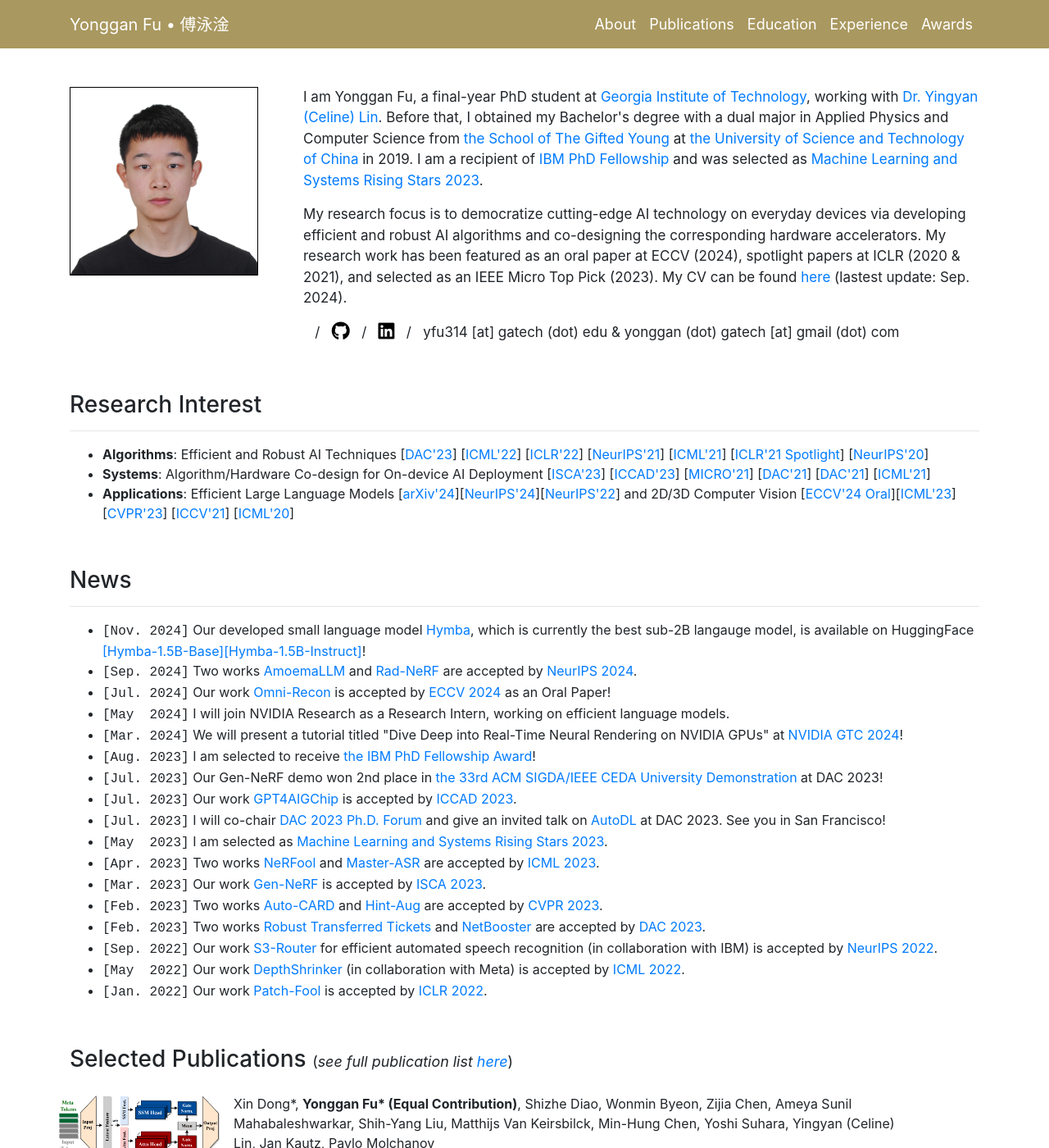
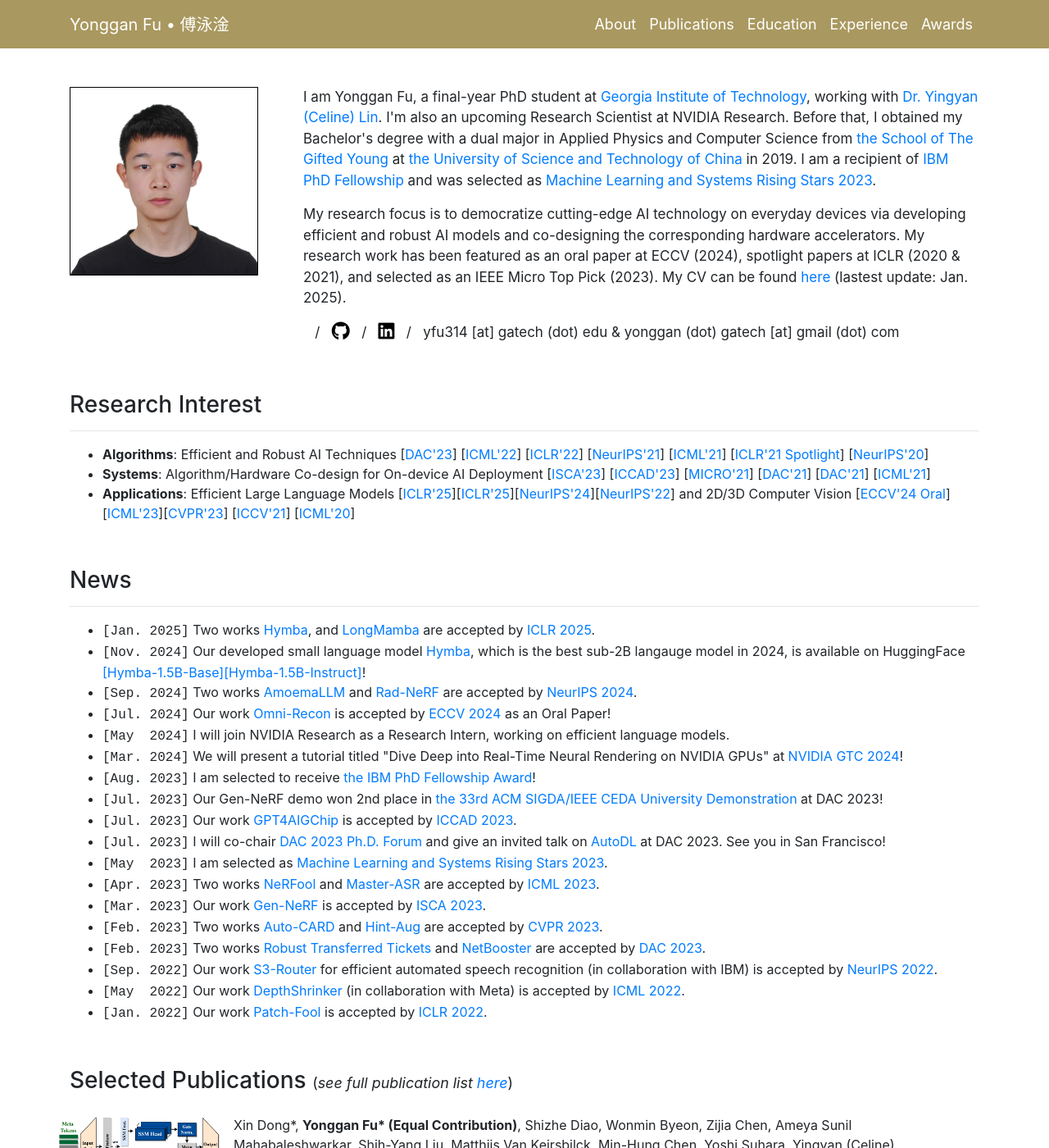
Before and after one commit to tilmto/tilmto.github.io, a Jekyll site: the page built from docs/index.markdown, in a window 1280 px wide and 1400 px high. Shown: the whole window at 82% size. Built offline with Jekyll 4.4.1, drawn with Linux system fonts in a browser that asks for light colours; nearby versions of some CDN libraries; a style sheet for code colours, icons or effects is not loaded; some of the changed text lies outside the part shown.

Commit message:
add hymba and longmamba info

```diff
--- a/docs/_layouts/index.html
+++ b/docs/_layouts/index.html
@@ -90,13 +90,13 @@
 
 			<div class="col-md-9">
 			<br>
-			<p>I am Yonggan Fu, a final-year PhD student at <a href="https://www.gatech.edu/" target="_blank">Georgia Institute of Technology</a>, working with <a href="https://eiclab.scs.gatech.edu/pages/team.html" target='_blank'>Dr. Yingyan (Celine) Lin</a>.
+			<p>I am Yonggan Fu, a final-year PhD student at <a href="https://www.gatech.edu/" target="_blank">Georgia Institute of Technology</a>, working with <a href="https://eiclab.scs.gatech.edu/pages/team.html" target='_blank'>Dr. Yingyan (Celine) Lin</a>. I'm also an upcoming Research Scientist at NVIDIA Research.
 				Before that,  I obtained my Bachelor's degree with a dual major in Applied Physics and Computer Science from <a href="https://en.scgy.ustc.edu.cn/" target="_blank">the School of The Gifted Young</a> at <a href="https://en.ustc.edu.cn/" target="_blank">the University of Science and Technology of China</a> in 2019.
 				I am a recipient of <a href="https://research.ibm.com/university/awards/fellowships.html" target="_blank">IBM PhD Fellowship</a> and was selected as <a href="https://mlcommons.org/en/rising-stars-2023/" target="_blank">Machine Learning and Systems Rising Stars 2023</a>.
 			</p>
 
-			<p>My research focus is to democratize cutting-edge AI technology on everyday devices via developing efficient and robust AI algorithms and co-designing the corresponding hardware accelerators. My research work has been featured as an oral paper at ECCV (2024), spotlight papers at ICLR (2020 & 2021), and selected as an IEEE Micro Top Pick (2023).
-      My CV can be found <a href="https://drive.google.com/file/d/1MiP9LkV0IwQguxkLsZVbRbV7-6kBmm4O/view?usp=sharing" target="_blank">here</a> (lastest update: Sep. 2024).
+			<p>My research focus is to democratize cutting-edge AI technology on everyday devices via developing efficient and robust AI models and co-designing the corresponding hardware accelerators. My research work has been featured as an oral paper at ECCV (2024), spotlight papers at ICLR (2020 & 2021), and selected as an IEEE Micro Top Pick (2023).
+      My CV can be found <a href="https://drive.google.com/file/d/14H1LVzRfl7ckm2t7lUiXdUkey1rgdkZ8/view?usp=sharing" target="_blank">here</a> (lastest update: Jan. 2025).
 			</p>
 
 
@@ -136,7 +136,7 @@
         [<a href="http://proceedings.mlr.press/v139/fu21d/fu21d.pdf" target="_blank">ICML'21</a>]
 			</li>
 			<li>
-				<b>Applications</b>: Efficient Large Language Models [<a href="https://arxiv.org/pdf/2411.13676" target="_blank">arXiv'24</a>][<a href="" target="_blank">NeurIPS'24</a>][<a href="https://proceedings.neurips.cc/paper_files/paper/2022/file/83d349b6eb8125588b5f091e2d47525c-Paper-Conference.pdf" target="_blank">NeurIPS'22</a>] and 2D/3D Computer Vision [<a href="https://arxiv.org/pdf/2403.11131" target="_blank">ECCV'24 Oral</a>][<a href="https://arxiv.org/pdf/2306.06359.pdf" target="_blank">ICML'23</a>][<a href="https://arxiv.org/pdf/2304.11835.pdf" target="_blank">CVPR'23</a>]
+				<b>Applications</b>: Efficient Large Language Models [<a href="https://arxiv.org/pdf/2411.13676" target="_blank">ICLR'25</a>][<a href="https://openreview.net/pdf?id=fMbLszVO1H" target="_blank">ICLR'25</a>][<a href="https://openreview.net/pdf?id=G0yxFmP87g" target="_blank">NeurIPS'24</a>][<a href="https://proceedings.neurips.cc/paper_files/paper/2022/file/83d349b6eb8125588b5f091e2d47525c-Paper-Conference.pdf" target="_blank">NeurIPS'22</a>] and 2D/3D Computer Vision [<a href="https://arxiv.org/pdf/2403.11131" target="_blank">ECCV'24 Oral</a>][<a href="https://arxiv.org/pdf/2306.06359.pdf" target="_blank">ICML'23</a>][<a href="https://arxiv.org/pdf/2304.11835.pdf" target="_blank">CVPR'23</a>]
         [<a href="https://openaccess.thecvf.com/content/ICCV2021/papers/Fu_SACoD_Sensor_Algorithm_Co-Design_Towards_Efficient_CNN-Powered_Intelligent_PhlatCam_ICCV_2021_paper.pdf" target="_blank">ICCV'21</a>]
         [<a href="http://proceedings.mlr.press/v119/fu20b/fu20b.pdf" target="_blank">ICML'20</a>]
 			</li>
@@ -149,7 +149,10 @@
 		<h3 id="News" style="padding-top: 70px; margin-top: -80px;">News</h3><hr>
 		<ul>
 			<li>
-				<tt>[Nov. 2024]</tt> Our developed small language model <a href="https://arxiv.org/pdf/2411.13676" target="_blank">Hymba</a>, which is currently the best sub-2B langauge model, is available on HuggingFace <a href="https://huggingface.co/nvidia/Hymba-1.5B-Base" target="_blank">[Hymba-1.5B-Base]</a><a href="https://huggingface.co/nvidia/Hymba-1.5B-Instruct" target="_blank">[Hymba-1.5B-Instruct]</a>!
+				<tt>[Jan. 2025]</tt> Two works <a href="https://arxiv.org/pdf/2411.13676" target="_blank">Hymba</a>, and <a href="https://openreview.net/pdf?id=fMbLszVO1H" target="_blank">LongMamba</a> are accepted by <a href="https://iclr.cc/" target="_blank">ICLR 2025</a>.
+			</li>
+			<li>
+				<tt>[Nov. 2024]</tt> Our developed small language model <a href="https://arxiv.org/pdf/2411.13676" target="_blank">Hymba</a>, which is the best sub-2B langauge model in 2024, is available on HuggingFace <a href="https://huggingface.co/nvidia/Hymba-1.5B-Base" target="_blank">[Hymba-1.5B-Base]</a><a href="https://huggingface.co/nvidia/Hymba-1.5B-Instruct" target="_blank">[Hymba-1.5B-Instruct]</a>!
 			</li>
 			<li>
 				<tt>[Sep. 2024]</tt> Two works <a href="https://openreview.net/pdf?id=G0yxFmP87g" target="_blank">AmoemaLLM</a> and <a href="https://openreview.net/pdf?id=nBrnfYeKf9" target="_blank">Rad-NeRF</a> are accepted by <a href="https://neurips.cc/" target="_blank">NeurIPS 2024</a>.
@@ -208,7 +211,7 @@
 	<div class="container">
 		<h3 id="Publications" style="padding-top: 70px; margin-top: -80px;">
 			Selected Publications
-			<small><small> (<i>see full publication list <a href="https://drive.google.com/file/d/1MiP9LkV0IwQguxkLsZVbRbV7-6kBmm4O/view?usp=sharing" target='_blank'>here</a></i>)
+			<small><small> (<i>see full publication list <a href="https://drive.google.com/file/d/14H1LVzRfl7ckm2t7lUiXdUkey1rgdkZ8/view?usp=sharing" target='_blank'>here</a></i>)
 			</small></small><br>
 			<!-- <small><small>
 			(<a href="" id="select0" onclick="showPubs(0); return false;">show selected</a> /
@@ -239,10 +242,24 @@
 				<div class="col-md-9">
 					Xin Dong*, <b>Yonggan Fu* (Equal Contribution)</b>, Shizhe Diao, Wonmin Byeon, Zijia Chen, Ameya Sunil Mahabaleshwarkar, Shih-Yang Liu, Matthijs Van Keirsbilck, Min-Hung Chen, Yoshi Suhara, Yingyan (Celine) Lin, Jan Kautz, Pavlo Molchanov
 				<br>
-				<b><font color="black">Hymba: A Hybrid-head Architecture for Small Language Models </font></b><br>
-				<b><a href="https://arxiv.org/pdf/2411.13676" target="_blank">arXiv Preprint</a></b>
+				<b><font color="black">Hymba: A Hybrid-head Architecture for Small Language Models</font></b><br>
+				<b><a href="https://iclr.cc/" target="_blank">ICLR 2025</a></b>
 				<small><a href="https://arxiv.org/pdf/2411.13676" target="_blank">[Paper]</a></small>
 				<small><a href="https://huggingface.co/nvidia/Hymba-1.5B-Base" target="_blank">[Hymba-1.5B-Base]</a><a href="https://huggingface.co/nvidia/Hymba-1.5B-Instruct" target="_blank">[Hymba-1.5B-Instruct]</a></small>
+				</div>
+			</div><hr>
+
+
+			<div class="row">
+				<div class="col-md-2.5">
+					<img class="img-fluid img-rounded" src="files/longmamba.png" style="width:200px; border:0px solid black" alt="">
+				</div>
+				<div class="col-md-9">
+					Zhifan Ye*, Kejing Xia*, <b>Yonggan Fu* (Equal Contribution)</b>, Xin Dong, Jihoon Hong, Xiangchi Yuan, Shizhe Diao, Jan Kautz, Pavlo Molchanov, Yingyan (Celine) Lin
+				<br>
+				<b><font color="black">LongMamba: Enhancing Mamba's Long-Context Capabilities via Training-Free Receptive Field Enlargement</font></b><br>
+				<b><a href="https://iclr.cc/" target="_blank">ICLR 2025</a></b>
+				<small><a href="https://openreview.net/pdf?id=fMbLszVO1H" target="_blank">[Paper]</a></small>
 				</div>
 			</div><hr>
 
@@ -689,7 +706,7 @@
 		<ul>
 			<li>Co-chair of 2023 DAC Ph.D. Forum</li>
 			<li>CVPR 2022 Outstanding Reviewer</li>
-			<li>Conference Review: ICML 2025, ICLR 2025, NeurIPS 2024, ECCV 2024, ICML 2024, CVPR 2024, ICLR 2024, CPAL 2024, AAAI 2024, NeurIPS 2023, ICCV 2023, ICML 2023, CVPR 2023, ICLR 2023, NeurIPS 2022, ECCV 2022,
+			<li>Conference Review: ICML 2025, CVPR 2025, ICLR 2025, NeurIPS 2024, ECCV 2024, ICML 2024, CVPR 2024, ICLR 2024, CPAL 2024, AAAI 2024, NeurIPS 2023, ICCV 2023, ICML 2023, CVPR 2023, ICLR 2023, NeurIPS 2022, ECCV 2022,
         ICML 2022, CVPR 2022, ICLR 2022, NeurIPS 2021, ICML 2021, CVPR 2021, AAAI 2021</li>
 			<li>Journal Review: TODAES, JMLR, TNNLS, TCAD, TCAS-II, TCSVT, JSA</li>
 		</ul>
```
Also changed, not shown: docs/files/longmamba.png (added).
